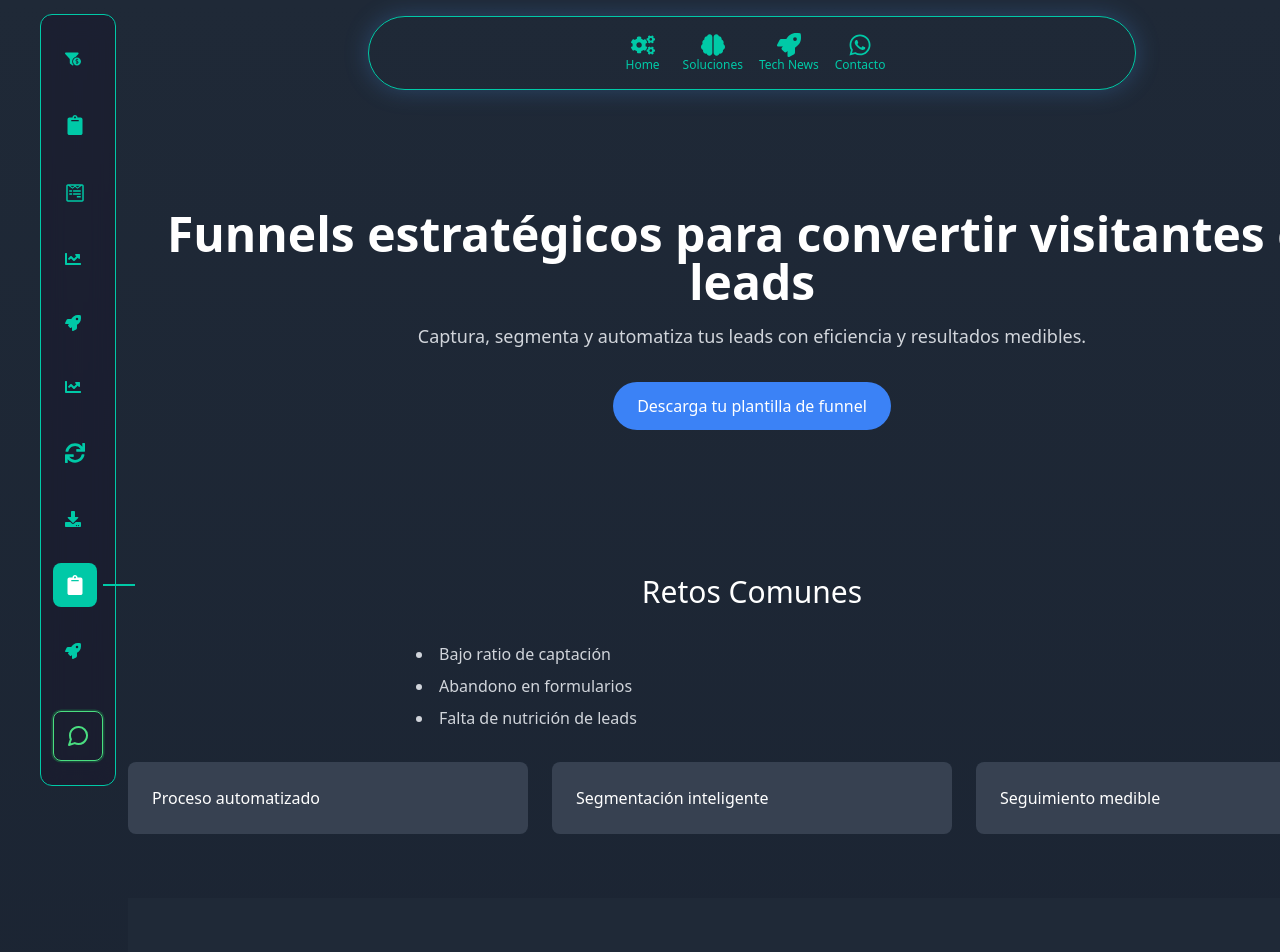
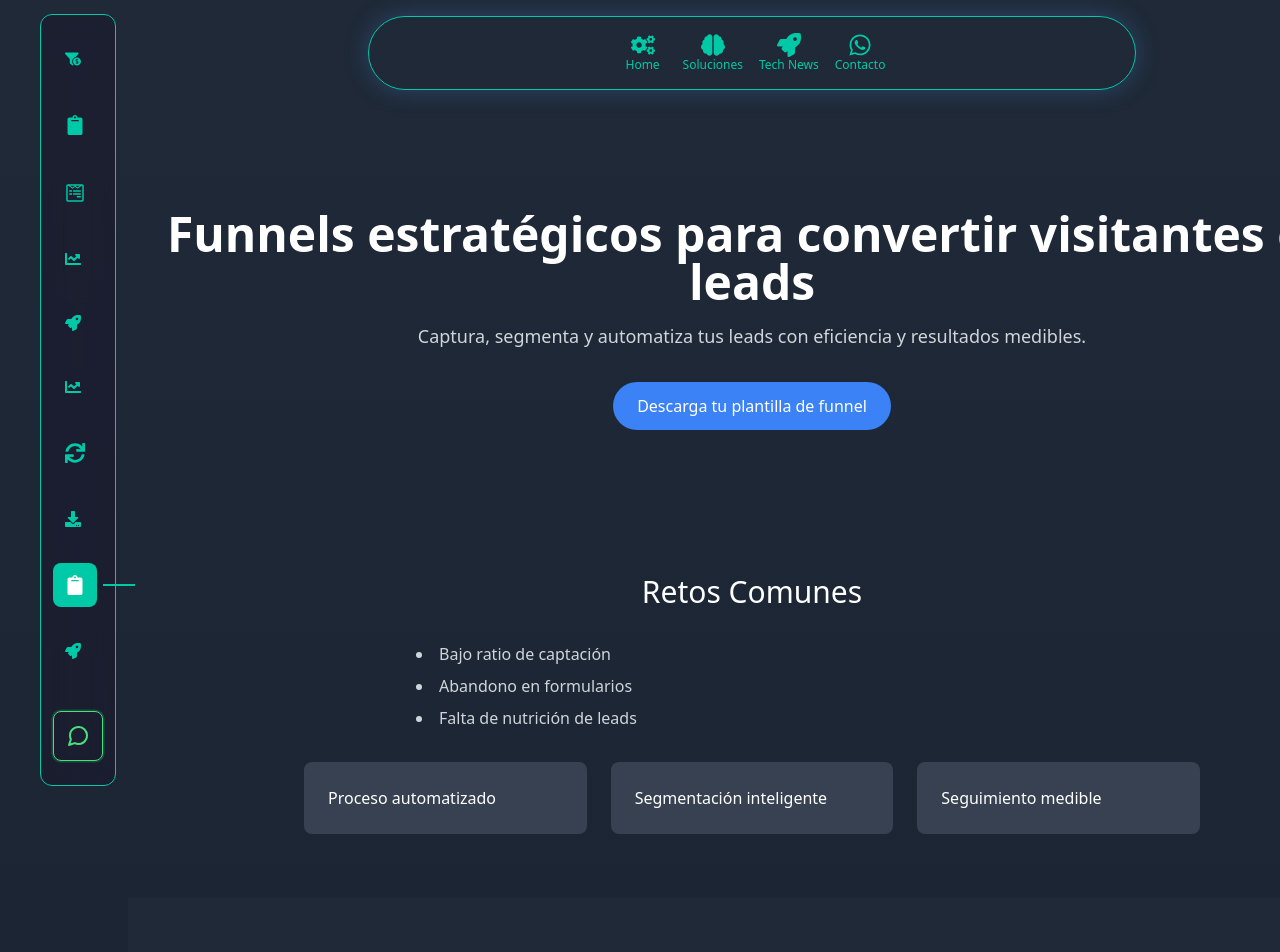
Before and after one commit to deivipluss/landing, a Next.js app: page /funnels-leads in a window 1280 px wide. Shown: the top 952 px of the page. Built offline with nearby package versions, Linux system fonts and the light colour scheme.

Commit message:
fix: mejora alineación sección Retos Funnels & Leads

```diff
--- a/app/funnels-leads/page.tsx
+++ b/app/funnels-leads/page.tsx
@@ -102,6 +102,7 @@ export default function Page() {
 
         {/* 2. Retos y Valor */}
         <section id="problems" ref={problemsRef} className="py-16">
+          <div className="max-w-4xl mx-auto">
             <h2 className="text-3xl text-white text-center mb-8">Retos Comunes</h2>
             <ul className="max-w-2xl mx-auto text-gray-300 space-y-2 list-disc list-inside">
               <li>Bajo ratio de captación</li>
@@ -112,6 +113,7 @@ export default function Page() {
               <div className="p-6 bg-gray-700 rounded-lg text-white">Proceso automatizado</div>
               <div className="p-6 bg-gray-700 rounded-lg text-white">Segmentación inteligente</div>
               <div className="p-6 bg-gray-700 rounded-lg text-white">Seguimiento medible</div>
+            </div>
           </div>
         </section>
 
```
Lines whose indentation alone changed are shown as unchanged.
